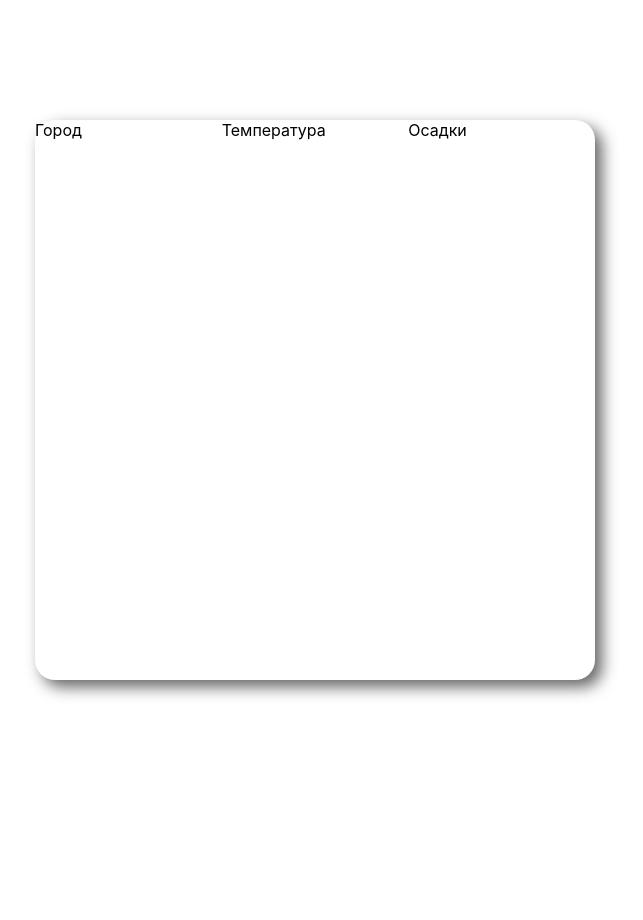
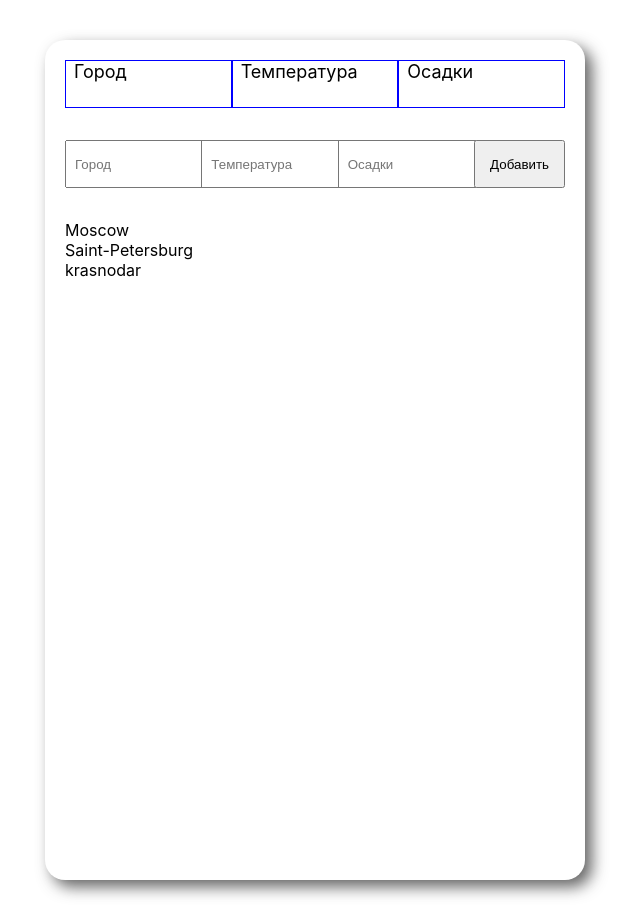
Before and after one commit to desmond333/weather_app, a React (Create React App) app: page / in a window 1280 px wide. Shown: the whole page, without its empty margins (325-968 px from the left). Before the commit the page ends 800 px from the top, so only its background shows below. Built offline with nearby package versions, Linux system fonts and the light colour scheme.

Commit message:
Added base logic in app.tsx

```diff
--- a/src/components/App.tsx
+++ b/src/components/App.tsx
@@ -1,16 +1,64 @@
-import React from 'react';
-import '../styles/App.css';
+import React, {useState, useEffect} from 'react';
+
+import styles from '../styles/App.module.css';
+
+import {weatherItem} from '../types/data'
 
 const App: React.FC = () => {
-  return (
-    <div className='app'>
-        <div className='app__body'>
-            <div className='app__item'>Город</div>
-            <div className='app__item'>Температура</div>
-            <div className='app__item'>Осадки</div>
+    const [cityValue, setCityValue] = useState('')
+    const [temperatureValue, setTemperatureValue] = useState('')
+    const [rainfallValue, setRainfallValue] = useState('')
+    const [weatherItems, setWeatherItems] = useState<weatherItem[]>([{
+        id: 1,
+        city: 'Moscow',
+        temperature: '25 degrees',
+        rainfall: 'some',
+    }, {
+        id: 2,
+        city: 'Saint-Petersburg',
+        temperature: '25 degrees',
+        rainfall: 'strong',
+    }, {
+        id: 3,
+        city: 'krasnodar',
+        temperature: '1000 degrees',
+        rainfall: 'none',
+    }])
+    const createWeatherItem = () => {
+        if (cityValue && temperatureValue && rainfallValue) {
+            setWeatherItems([...weatherItems, {
+                id: Date.now(),
+                city: cityValue,
+                temperature: temperatureValue,
+                rainfall: rainfallValue,
+            }])
+        }
+    }
+    return (
+        <div className={styles.container}>
+            <div className={styles.app}>
+                <div className={styles.app__titles}>
+                    <div className={styles.app__titlesItem}>Город</div>
+                    <div className={styles.app__titlesItem}>Температура</div>
+                    <div className={styles.app__titlesItem}>Осадки</div>
+                </div>
+                <div className={styles.app__addArea}>
+                    <input className={styles.app__input} onChange={e => setCityValue(e.target.value)}
+                           placeholder={'Город'}/>
+                    <input className={styles.app__input} onChange={e => setTemperatureValue(e.target.value)}
+                           placeholder={'Температура'}/>
+                    <input className={styles.app__input} onChange={e => setRainfallValue(e.target.value)}
+                           placeholder={'Осадки'}/>
+                    <button onClick={createWeatherItem}>Добавить</button>
+                </div>
+                <div className={styles.app__createdItems}>
+                    {weatherItems.map((weatherItem) => {
+                        return <div>{weatherItem.city}</div>
+                    })}
+                </div>
+            </div>
         </div>
-    </div>
-  );
+    );
 }
 
-export {App};
+export {App}
--- /dev/null
+++ b/src/react-app-env.d.ts
@@ -0,0 +1 @@
+/// <reference types="react-scripts" />
--- a/src/styles/App.css
+++ /dev/null
@@ -1,16 +0,0 @@
-.app {
-    min-height: 100vh;
-    padding: 0;
-    display: flex;
-    justify-content: center;
-    align-items: center;
-}
-
-.app__body {
-    height: 70vh;
-    width: 70vh;
-    box-shadow:  7px 7px 15px 0px rgba(50, 50, 50, 0.75);
-    border-radius: 20px;
-    display: grid;
-    grid-template-columns: 1fr 1fr 1fr;
-}
--- /dev/null
+++ b/src/styles/App.module.css
@@ -0,0 +1,42 @@
+.container {
+    min-height: 100vh;
+    padding: 5vh 0;
+    display: flex;
+    justify-content: center;
+    align-items: center;
+}
+
+.app {
+    height: 800px;
+    width: 500px;
+    padding: 20px;
+    box-shadow:  7px 7px 15px 0px rgba(50, 50, 50, 0.75);
+    border-radius: 20px;
+    display: grid;
+    grid-template-rows: 1fr 1fr 8fr;
+}
+
+.app__titles, .app__addArea {
+    max-width: 100%;
+    height: 60%;
+    display: grid;
+    grid-template-columns: 1fr 1fr 1fr;
+}
+.app__addArea {
+    grid-template-columns: 1.5fr 1.5fr 1.5fr 1fr;
+}
+.app__input {
+    width: 100%;
+    padding-left: 1vh;
+}
+.app__input:focus{
+    outline:0;
+    background: black;
+    color: white;
+}
+
+.app__titlesItem {
+    padding-left: 1vh;
+    font-size: 18px;
+    border: solid 1px blue;
+}
--- /dev/null
+++ b/src/types/data.ts
@@ -0,0 +1,6 @@
+export interface weatherItem {
+    id: number,
+    city: string,
+    temperature: string,
+    rainfall: string
+}
```
